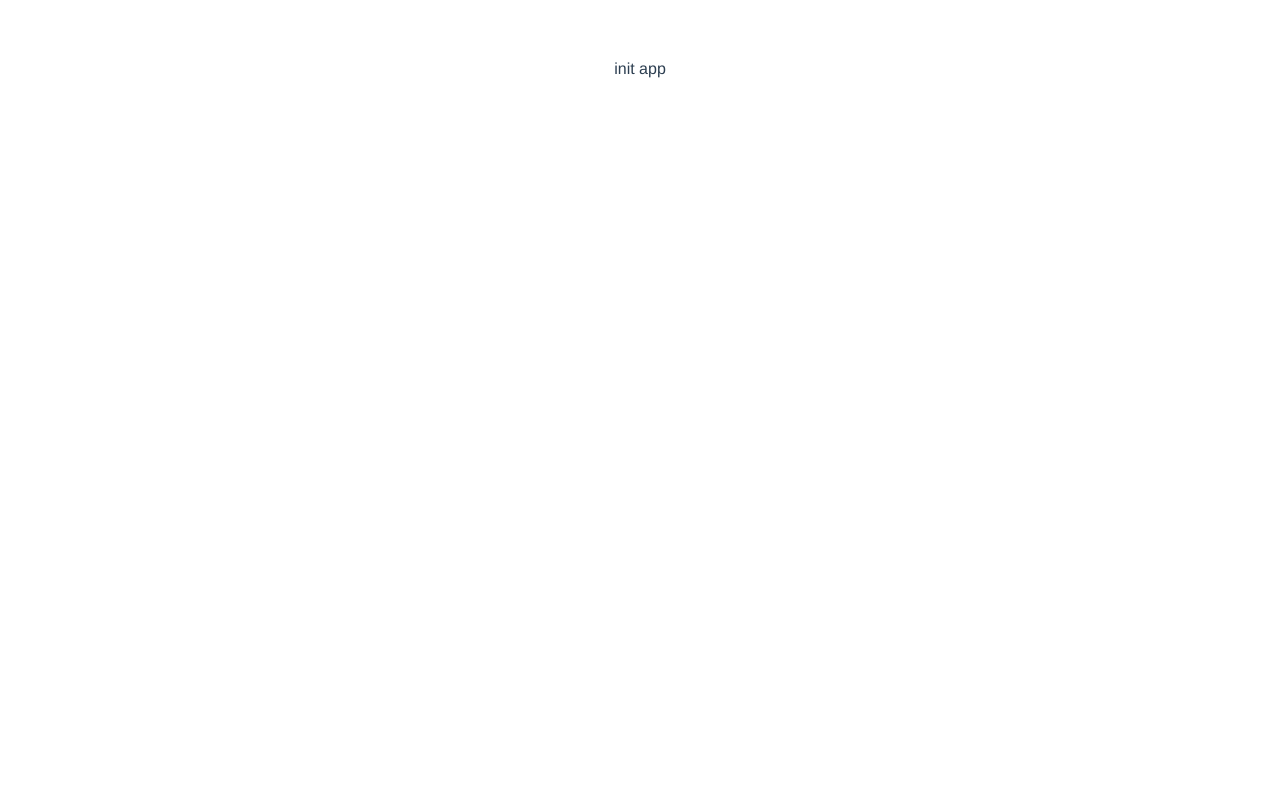
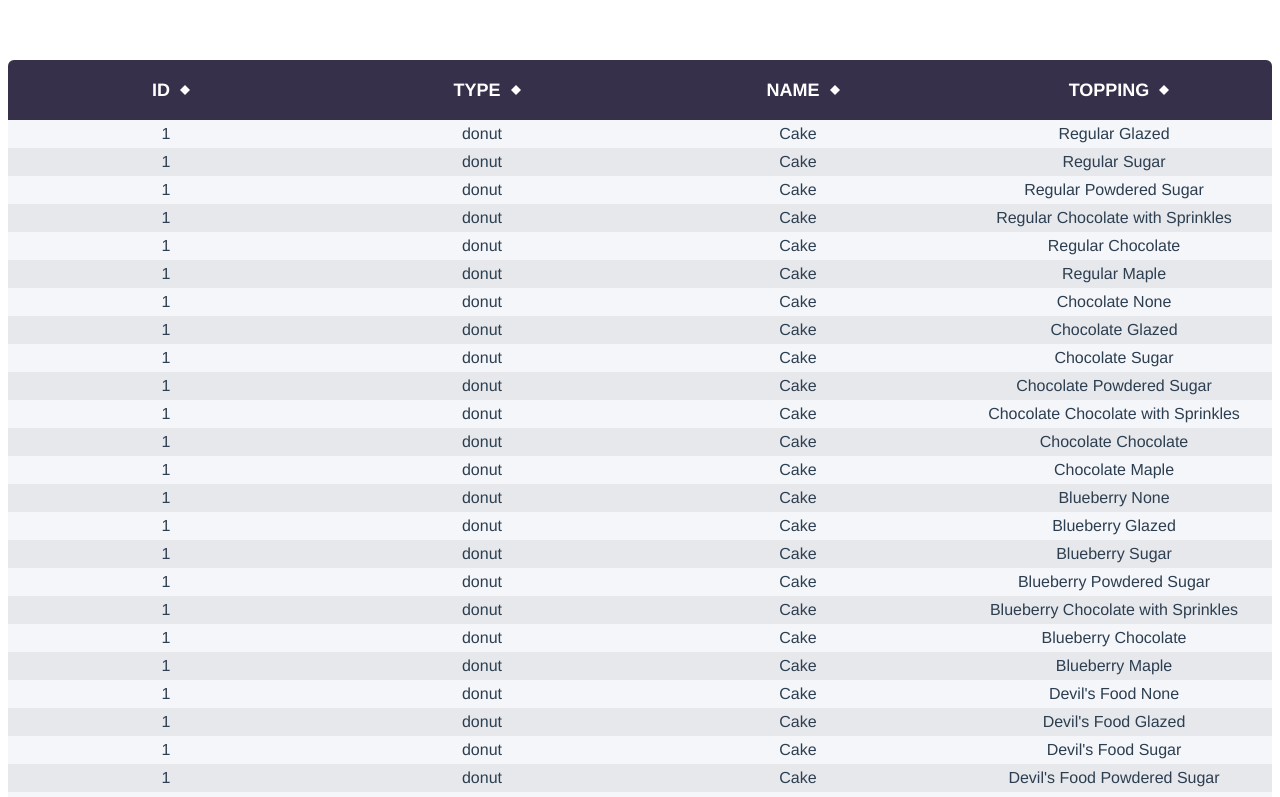
Before and after one commit to allenyyf/megaport-test, a Vue app: page / in a window 1280 px wide. Shown: the top 797 px of the page. Built offline with nearby package versions, Linux system fonts and the light colour scheme.

Commit message:
add table component for display data

```diff
--- a/src/App.vue
+++ b/src/App.vue
@@ -1,9 +1,27 @@
-<template>init app</template>
+<template>
+  <Table :data="tableData" :headerList="propsList"></Table>
+</template>
 
 <script>
+import { ref } from "vue";
+import Table from "@/components/Table";
+import { dessertList } from "@/mock/dessertList";
 export default {
   name: "App",
-  components: {},
+  components: { Table },
+  setup() {
+    const propsList = getObjectPropsList(dessertList),
+      tableData = ref(dessertList);
+
+    function getObjectPropsList(data) {
+      return Object.keys(data[0]);
+    }
+
+    return {
+      propsList,
+      tableData,
+    };
+  },
 };
 </script>
 
--- /dev/null
+++ b/src/components/Table.vue
@@ -0,0 +1,185 @@
+<template>
+  <div class="container">
+    <table class="table-container">
+      <thead>
+        <tr>
+          <th
+            class="header-cell"
+            v-for="headerItem in tableHead"
+            :key="headerItem"
+          >
+            <span>
+              {{ headerItem }}
+            </span>
+            <span class="sort-panel">
+              <div
+                :class="isActiveTriangle(headerItem, 'ascend')"
+                class="top-triangle triangle"
+                @click="sortByKey(headerItem, 'ascend')"
+              ></div>
+              <div
+                :class="isActiveTriangle(headerItem, 'descend')"
+                class="bottom-triangle triangle"
+                @click="sortByKey(headerItem, 'descend')"
+              ></div>
+            </span>
+          </th>
+        </tr>
+      </thead>
+      <tbody>
+        <tr v-for="(rowData, index) in tableData" :key="`${index}`">
+          <td v-for="(val, key) in rowData" :key="key">
+            {{ val }}
+          </td>
+        </tr>
+      </tbody>
+    </table>
+  </div>
+</template>
+
+<script>
+import { toRef, ref } from "vue";
+export default {
+  props: {
+    data: Array,
+    headerList: Array,
+  },
+  setup(props) {
+    const tableData = toRef(props, "data");
+    const tableHead = toRef(props, "headerList");
+    const activeTriangle = ref("");
+
+    /**
+     * @params {string} key - value in tableHead
+     * @parmms {ascend | descend} type - how to sort
+     */
+    function isActiveTriangle(key, type) {
+      return activeTriangle.value == `${key}-${type}` ? "active" : "";
+    }
+
+    /**
+     * @params {string} key - value in headerList
+     * @parmms {ascend | descend} type - how to sort
+     */
+    function sortByKey(key, type) {
+      activeTriangle.value = `${key}-${type}`;
+      tableData.value.sort((a, b) => {
+        let firstVal = a[key],
+          nextVal = b[key];
+        if (type === "ascend") {
+          return soryByAscend(firstVal, nextVal);
+        } else {
+          return sortByDescend(firstVal, nextVal);
+        }
+      });
+    }
+
+    function soryByAscend(firstVal, nextVal) {
+      if (typeof firstVal === "number" && typeof nextVal === "number") {
+        return firstVal - nextVal;
+      } else {
+        if (firstVal < nextVal) {
+          return -1;
+        } else if (firstVal > nextVal) {
+          return 1;
+        } else {
+          return 0;
+        }
+      }
+    }
+
+    function sortByDescend(firstVal, nextVal) {
+      if (typeof firstVal === "number" && typeof nextVal === "number") {
+        return nextVal - firstVal;
+      } else {
+        if (firstVal < nextVal) {
+          return 1;
+        } else if (firstVal > nextVal) {
+          return -1;
+        } else {
+          return 0;
+        }
+      }
+    }
+
+    return {
+      tableData,
+      tableHead,
+      isActiveTriangle,
+      sortByKey,
+    };
+  },
+};
+</script>
+<style scoped>
+.container {
+  display: flex;
+  flex-direction: column;
+}
+
+.table-container {
+  width: 100%;
+  border-collapse: collapse;
+  border-radius: 6px 6px 0 0;
+  overflow: hidden;
+}
+
+.table-container thead .header-cell {
+  height: 50px;
+  font-size: 18px;
+}
+
+.table-container tbody tr:nth-child(odd) {
+  background: #f4f6f9;
+}
+.table-container tbody tr:nth-child(even) {
+  background: #e6e8ec;
+}
+.table-container tbody tr:hover {
+  background: #cbd0d8;
+}
+
+thead {
+  background-color: #36304a;
+  color: #fff;
+}
+
+.table-container td,
+.table-container th {
+  width: 100px;
+  padding: 5px 10px;
+}
+.table-container th {
+  text-transform: uppercase;
+  font-weight: bolder;
+}
+.sort-panel {
+  margin-left: 10px;
+  position: relative;
+}
+
+.sort-panel .triangle {
+  cursor: pointer;
+  width: 0;
+  height: 0;
+  display: inline-block;
+  border: 5px solid;
+}
+
+.sort-panel .top-triangle {
+  position: absolute;
+  top: 0px;
+  border-color: transparent transparent #fff transparent;
+}
+.sort-panel .bottom-triangle {
+  position: absolute;
+  bottom: 0px;
+  border-color: #fff transparent transparent transparent;
+}
+.top-triangle.active {
+  border-color: transparent transparent #5e9cea transparent;
+}
+.bottom-triangle.active {
+  border-color: #5e9cea transparent transparent transparent;
+}
+</style>
--- /dev/null
+++ b/src/mock/dessertList.js
@@ -0,0 +1,290 @@
+export const dessertList = [
+  {
+    id: 1,
+    type: "donut",
+    name: "Cake",
+    topping: "Regular Glazed",
+  },
+  {
+    id: 1,
+    type: "donut",
+    name: "Cake",
+    topping: "Regular Sugar",
+  },
+  {
+    id: 1,
+    type: "donut",
+    name: "Cake",
+    topping: "Regular Powdered Sugar",
+  },
+  {
+    id: 1,
+    type: "donut",
+    name: "Cake",
+    topping: "Regular Chocolate with Sprinkles",
+  },
+  {
+    id: 1,
+    type: "donut",
+    name: "Cake",
+    topping: "Regular Chocolate",
+  },
+  {
+    id: 1,
+    type: "donut",
+    name: "Cake",
+    topping: "Regular Maple",
+  },
+  {
+    id: 1,
+    type: "donut",
+    name: "Cake",
+    topping: "Chocolate None",
+  },
+  {
+    id: 1,
+    type: "donut",
+    name: "Cake",
+    topping: "Chocolate Glazed",
+  },
+  {
+    id: 1,
+    type: "donut",
+    name: "Cake",
+    topping: "Chocolate Sugar",
+  },
+  {
+    id: 1,
+    type: "donut",
+    name: "Cake",
+    topping: "Chocolate Powdered Sugar",
+  },
+  {
+    id: 1,
+    type: "donut",
+    name: "Cake",
+    topping: "Chocolate Chocolate with Sprinkles",
+  },
+  {
+    id: 1,
+    type: "donut",
+    name: "Cake",
+    topping: "Chocolate Chocolate",
+  },
+  {
+    id: 1,
+    type: "donut",
+    name: "Cake",
+    topping: "Chocolate Maple",
+  },
+  {
+    id: 1,
+    type: "donut",
+    name: "Cake",
+    topping: "Blueberry None",
+  },
+  {
+    id: 1,
+    type: "donut",
+    name: "Cake",
+    topping: "Blueberry Glazed",
+  },
+  {
+    id: 1,
+    type: "donut",
+    name: "Cake",
+    topping: "Blueberry Sugar",
+  },
+  {
+    id: 1,
+    type: "donut",
+    name: "Cake",
+    topping: "Blueberry Powdered Sugar",
+  },
+  {
+    id: 1,
+    type: "donut",
+    name: "Cake",
+    topping: "Blueberry Chocolate with Sprinkles",
+  },
+  {
+    id: 1,
+    type: "donut",
+    name: "Cake",
+    topping: "Blueberry Chocolate",
+  },
+  {
+    id: 1,
+    type: "donut",
+    name: "Cake",
+    topping: "Blueberry Maple",
+  },
+  {
+    id: 1,
+    type: "donut",
+    name: "Cake",
+    topping: "Devil's Food None",
+  },
+  {
+    id: 1,
+    type: "donut",
+    name: "Cake",
+    topping: "Devil's Food Glazed",
+  },
+  {
+    id: 1,
+    type: "donut",
+    name: "Cake",
+    topping: "Devil's Food Sugar",
+  },
+  {
+    id: 1,
+    type: "donut",
+    name: "Cake",
+    topping: "Devil's Food Powdered Sugar",
+  },
+  {
+    id: 1,
+    type: "donut",
+    name: "Cake",
+    topping: "Devil's Food Chocolate with Sprinkles",
+  },
+  {
+    id: 1,
+    type: "donut",
+    name: "Cake",
+    topping: "Devil's Food Chocolate",
+  },
+  {
+    id: 1,
+    type: "donut",
+    name: "Cake",
+    topping: "Devil's Food Maple",
+  },
+  {
+    id: 2,
+    type: "donut",
+    name: "Raised",
+    topping: "Regular None",
+  },
+  {
+    id: 2,
+    type: "donut",
+    name: "Raised",
+    topping: "Regular Glazed",
+  },
+  {
+    id: 2,
+    type: "donut",
+    name: "Raised",
+    topping: "Regular Sugar",
+  },
+  {
+    id: 2,
+    type: "donut",
+    name: "Raised",
+    topping: "Regular Chocolate",
+  },
+  {
+    id: 2,
+    type: "donut",
+    name: "Raised",
+    topping: "Regular Maple",
+  },
+  {
+    id: 3,
+    type: "donut",
+    name: "Old Fashioned",
+    topping: "Regular None",
+  },
+  {
+    id: 3,
+    type: "donut",
+    name: "Old Fashioned",
+    topping: "Regular Glazed",
+  },
+  {
+    id: 3,
+    type: "donut",
+    name: "Old Fashioned",
+    topping: "Regular Chocolate",
+  },
+  {
+    id: 3,
+    type: "donut",
+    name: "Old Fashioned",
+    topping: "Regular Maple",
+  },
+  {
+    id: 3,
+    type: "donut",
+    name: "Old Fashioned",
+    topping: "Chocolate None",
+  },
+  {
+    id: 3,
+    type: "donut",
+    name: "Old Fashioned",
+    topping: "Chocolate Glazed",
+  },
+  {
+    id: 3,
+    type: "donut",
+    name: "Old Fashioned",
+    topping: "Chocolate Chocolate",
+  },
+  {
+    id: 3,
+    type: "donut",
+    name: "Old Fashioned",
+    topping: "Chocolate Maple",
+  },
+  {
+    id: 4,
+    type: "bar",
+    name: "Bar",
+    topping: "Regular Chocolate",
+  },
+  {
+    id: 4,
+    type: "bar",
+    name: "Bar",
+    topping: "Regular Maple",
+  },
+  {
+    id: 5,
+    type: "twist",
+    name: "Twist",
+    topping: "Regular Glazed",
+  },
+  {
+    id: 5,
+    type: "twist",
+    name: "Twist",
+    topping: "Regular Sugar",
+  },
+  {
+    id: 6,
+    type: "filled",
+    name: "Filled",
+    topping: "Regular Glazed",
+  },
+  {
+    id: 6,
+    type: "filled",
+    name: "Filled",
+    topping: "Regular Powdered Sugar",
+  },
+  {
+    id: 6,
+    type: "filled",
+    name: "Filled",
+    topping: "Regular Chocolate",
+  },
+  {
+    id: 6,
+    type: "filled",
+    name: "Filled",
+    topping: "Regular Maple",
+  },
+];
--- /dev/null
+++ b/vue.config.js
@@ -0,0 +1,12 @@
+const path = require("path");
+
+module.exports = {
+  configureWebpack: {
+    resolve: {
+      alias: {
+        "@": path.resolve(__dirname, "src"),
+      },
+      extensions: [".js", ".vue", ".json"],
+    },
+  },
+};
```
